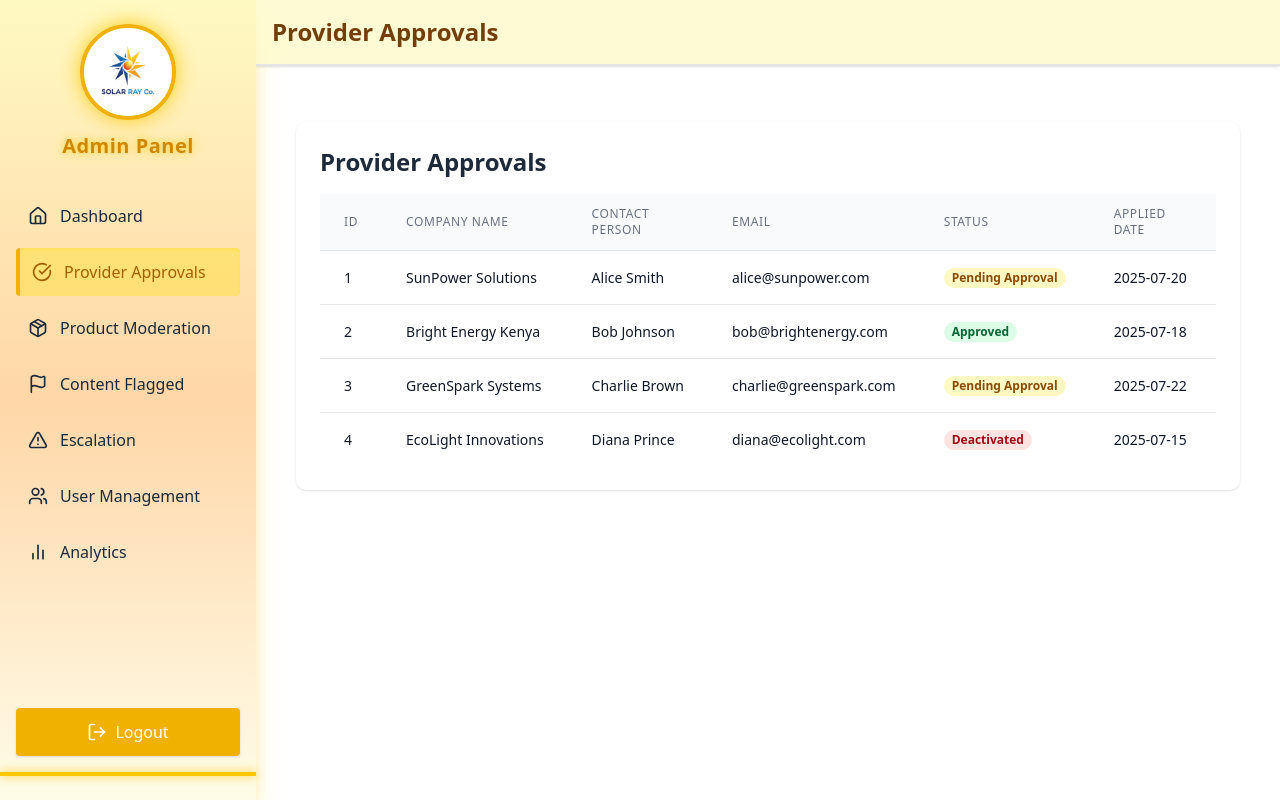
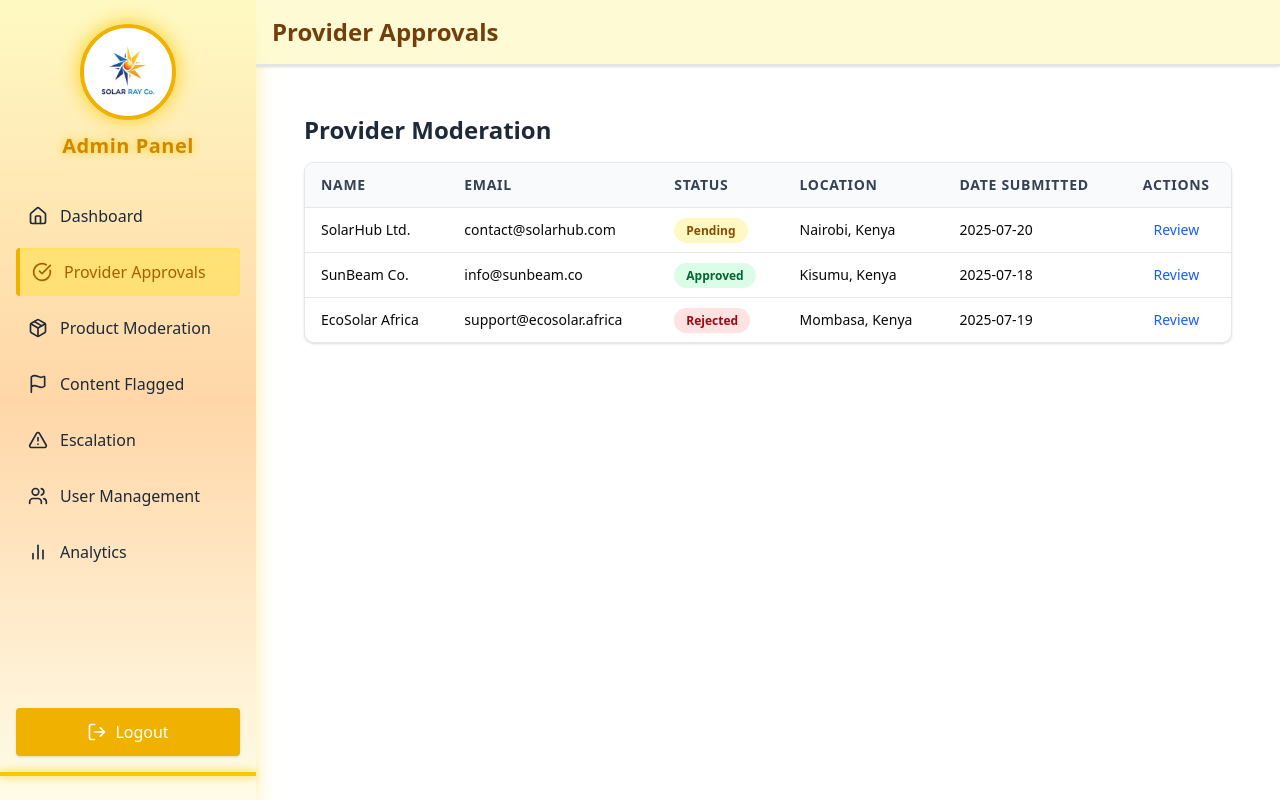
Before and after one commit to Michael-Munga/Ray-Solar-Solutions-Frontend, a React (Vite) app: page /providers in a window 1280 px wide. Built offline with nearby package versions, Linux system fonts and the light colour scheme.

Commit message:
Displays provider information in a styled table with status badges

```diff
--- /dev/null
+++ b/src/components/StatusPill.jsx
@@ -0,0 +1,16 @@
+const StatusPill = ({ status }) => {
+  const colors = {
+    'Approved': 'bg-green-100 text-green-800',
+    'Pending Approval': 'bg-yellow-100 text-yellow-800',
+    'Rejected': 'bg-red-100 text-red-800',
+    'Deactivated': 'bg-gray-100 text-gray-700',
+  };
+
+  return (
+    <span className={`px-2 py-1 inline-flex text-xs font-semibold rounded-full ${colors[status] || 'bg-gray-200 text-gray-800'}`}>
+      {status}
+    </span>
+  );
+};
+
+export default StatusPill;
--- a/src/pages/admin/ProviderApproval.jsx
+++ b/src/pages/admin/ProviderApproval.jsx
@@ -1,189 +1,158 @@
 import React, { useState } from 'react';
-import { X } from 'lucide-react'; // For modal close icon
+import { motion } from 'framer-motion';
 
-function ProviderApproval() {
-  // Dummy Data for Providers
-  const [providers, setProviders] = useState([
-    { id: 1, company_name: 'SunPower Solutions', contact_person: 'Alice Smith', email: 'alice@sunpower.com', phone: '111-222-3333', status: 'Pending Approval', applied_date: '2025-07-20', address: '123 Solar St', city: 'Nairobi', country: 'Kenya' },
-    { id: 2, company_name: 'Bright Energy Kenya', contact_person: 'Bob Johnson', email: 'bob@brightenergy.com', phone: '444-555-6666', status: 'Approved', applied_date: '2025-07-18', address: '456 Bright Ave', city: 'Mombasa', country: 'Kenya' },
-    { id: 3, company_name: 'GreenSpark Systems', contact_person: 'Charlie Brown', email: 'charlie@greenspark.com', phone: '777-888-9999', status: 'Pending Approval', applied_date: '2025-07-22', address: '789 Spark Rd', city: 'Kisumu', country: 'Kenya' },
-    { id: 4, company_name: 'EcoLight Innovations', contact_person: 'Diana Prince', email: 'diana@ecolight.com', phone: '101-202-3030', status: 'Deactivated', applied_date: '2025-07-15', address: '101 Light Blvd', city: 'Nakuru', country: 'Kenya', deactivationReason: 'Failed compliance check.' },
-  ]);
+const providers = [
+  {
+    id: 1,
+    name: 'SolarHub Ltd.',
+    email: 'contact@solarhub.com',
+    status: 'Pending',
+    location: 'Nairobi, Kenya',
+    dateSubmitted: '2025-07-20',
+  },
+  {
+    id: 2,
+    name: 'SunBeam Co.',
+    email: 'info@sunbeam.co',
+    status: 'Approved',
+    location: 'Kisumu, Kenya',
+    dateSubmitted: '2025-07-18',
+  },
+  {
+    id: 3,
+    name: 'EcoSolar Africa',
+    email: 'support@ecosolar.africa',
+    status: 'Rejected',
+    location: 'Mombasa, Kenya',
+    dateSubmitted: '2025-07-19',
+  },
+];
 
-  const [isModalOpen, setIsModalOpen] = useState(false);
-  const [selectedProvider, setSelectedProvider] = useState(null);
-  const [actionType, setActionType] = useState(null); // 'view', 'approve', 'deactivate', 'reject'
-  const [reasonInput, setReasonInput] = useState('');
-
-  const handleViewDetails = (provider) => {
-    setSelectedProvider(provider);
-    setActionType('view');
-    setIsModalOpen(true);
+const statusColors = {
+  Pending: 'bg-yellow-100 text-yellow-800',
+  Approved: 'bg-green-100 text-green-800',
+  Rejected: 'bg-red-100 text-red-800',
+  Deactivated: 'bg-gray-200 text-gray-600',
 };
 
-  const handleApproveClick = (provider) => {
+export default function ProviderApproval() {
+  const [selectedProvider, setSelectedProvider] = useState(null);
+  const [modalOpen, setModalOpen] = useState(false);
+  const [reason, setReason] = useState('');
+
+  const openModal = (provider) => {
     setSelectedProvider(provider);
-    setActionType('approve');
-    setIsModalOpen(true);
+    setModalOpen(true);
   };
 
-  const handleDeactivateClick = (provider) => {
-    setSelectedProvider(provider);
-    setActionType('deactivate');
-    setIsModalOpen(true);
+  const closeModal = () => {
+    setSelectedProvider(null);
+    setReason('');
+    setModalOpen(false);
   };
 
-  const handleRejectClick = (provider) => {
-    setSelectedProvider(provider);
-    setActionType('reject');
-    setIsModalOpen(true);
-  };
-
-  const confirmAction = () => {
-    // api request
-    if (!selectedProvider) return;
-
-    let newStatus;
-    let message = '';
-    const updatedProviders = providers.map(p => {
-      if (p.id === selectedProvider.id) {
-        if (actionType === 'approve') {
-          newStatus = 'Approved';
-          message = `Provider '${p.company_name}' approved!`;
-          return { ...p, status: newStatus, deactivationReason: '' }; // Clear any old deactivation reason
-        } else if (actionType === 'deactivate') {
-          if (!reasonInput) { alert('Reason is required for deactivation.'); return p; }
-          newStatus = 'Deactivated';
-          message = `Provider '${p.company_name}' deactivated.`;
-          return { ...p, status: newStatus, deactivationReason: reasonInput };
-        } else if (actionType === 'reject') {
-          if (!reasonInput) { alert('Reason is required for rejection.'); return p; }
-          newStatus = 'Rejected';
-          message = `Provider '${p.company_name}' rejected.`;
-          return { ...p, status: newStatus, rejectionReason: reasonInput };
-        }
-      }
-      return p;
-    });
-
-    setProviders(updatedProviders);
-    setIsModalOpen(false);
-    setSelectedProvider(null);
-    setReasonInput('');
-    alert(message + " (Simulated)");
+  const handleAction = (action) => {
+    console.log(`${action} provider ID ${selectedProvider?.id} for reason: ${reason}`);
+    closeModal();
   };
 
   return (
-    <div className="container mx-auto px-4 py-8">
-      <div className="bg-white rounded-lg shadow p-6 mb-6">
-        <h2 className="text-2xl font-semibold text-gray-800 mb-4">Provider Approvals</h2>
-        <div className="overflow-x-auto">
-          <table className="min-w-full divide-y divide-gray-200">
-            <thead className="bg-gray-50">
-              <tr>
-                <th className="px-6 py-3 text-left text-xs font-medium text-gray-500 uppercase tracking-wider">ID</th>
-                <th className="px-6 py-3 text-left text-xs font-medium text-gray-500 uppercase tracking-wider">Company Name</th>
-                <th className="px-6 py-3 text-left text-xs font-medium text-gray-500 uppercase tracking-wider">Contact Person</th>
-                <th className="px-6 py-3 text-left text-xs font-medium text-gray-500 uppercase tracking-wider">Email</th>
-                <th className="px-6 py-3 text-left text-xs font-medium text-gray-500 uppercase tracking-wider">Status</th>
-                <th className="px-6 py-3 text-left text-xs font-medium text-gray-500 uppercase tracking-wider">Applied Date</th>
-                <th className="px-6 py-3 text-left text-xs font-medium text-gray-500 uppercase tracking-wider">Actions</th>
+    <div className="p-6">
+      <motion.h2
+        className="text-2xl font-semibold mb-4 text-gray-800"
+        initial={{ opacity: 0, y: -10 }}
+        animate={{ opacity: 1, y: 0 }}
+        transition={{ duration: 0.4 }}
+      >
+        Provider Moderation
+      </motion.h2>
+
+      <div className="overflow-x-auto bg-white shadow rounded-lg border border-gray-200">
+        <table className="min-w-full table-auto text-sm text-left">
+          <thead className="bg-slate-50">
+            <tr className="text-gray-700 uppercase tracking-wider">
+              <th className="px-4 py-3">Name</th>
+              <th className="px-4 py-3">Email</th>
+              <th className="px-4 py-3">Status</th>
+              <th className="px-4 py-3">Location</th>
+              <th className="px-4 py-3">Date Submitted</th>
+              <th className="px-4 py-3 text-center">Actions</th>
             </tr>
           </thead>
-            <tbody className="bg-white divide-y divide-gray-200">
+          <tbody>
             {providers.map((provider) => (
-                <tr key={provider.id}>
-                  <td className="px-6 py-4 whitespace-nowrap text-sm text-gray-900">{provider.id}</td>
-                  <td className="px-6 py-4 whitespace-nowrap text-sm text-gray-900">{provider.company_name}</td>
-                  <td className="px-6 py-4 whitespace-nowrap text-sm text-gray-900">{provider.contact_person}</td>
-                  <td className="px-6 py-4 whitespace-nowrap text-sm text-gray-900">{provider.email}</td>
-                  <td className="px-6 py-4 whitespace-nowrap text-sm text-gray-900">
-                    <span className={`px-2 inline-flex text-xs leading-5 font-semibold rounded-full ${
-                      provider.status === 'Approved' ? 'bg-green-100 text-green-800' :
-                      provider.status === 'Pending Approval' ? 'bg-yellow-100 text-yellow-800' :
-                      provider.status === 'Deactivated' ? 'bg-red-100 text-red-800' :
-                      'bg-gray-100 text-gray-800'
-                    }`}>
+              <tr
+                key={provider.id}
+                className="hover:bg-gray-50 transition border-t border-gray-200"
+              >
+                <td className="px-4 py-3 font-medium">{provider.name}</td>
+                <td className="px-4 py-3">{provider.email}</td>
+                <td className="px-4 py-3">
+                  <span
+                    className={`px-3 py-1 text-xs font-semibold rounded-full ${
+                      statusColors[provider.status] || 'bg-gray-100 text-gray-700'
+                    }`}
+                  >
                     {provider.status}
                   </span>
                 </td>
-                  <td className="px-6 py-4 whitespace-nowrap text-sm text-gray-900">{provider.applied_date}</td>
-                  <td className="px-6 py-4 whitespace-nowrap text-sm font-medium">
-                    <button onClick={() => handleViewDetails(provider)} className="text-blue-600 hover:text-blue-900 mr-2">View</button>
-                    {provider.status === 'Pending Approval' && (
-                      <>
-                        <button onClick={() => handleApproveClick(provider)} className="text-green-600 hover:text-green-900 mr-2">Approve</button>
-                        <button onClick={() => handleRejectClick(provider)} className="text-red-600 hover:text-red-900">Reject</button>
-                      </>
-                    )}
-                    {provider.status === 'Approved' && (
-                        <button onClick={() => handleDeactivateClick(provider)} className="text-orange-600 hover:text-orange-900">Deactivate</button>
-                    )}
-                    {provider.status === 'Deactivated' && (
-                        <button onClick={() => handleApproveClick(provider)} className="text-green-600 hover:text-green-900">Reactivate</button>
-                    )}
+                <td className="px-4 py-3">{provider.location}</td>
+                <td className="px-4 py-3">{provider.dateSubmitted}</td>
+                <td className="px-4 py-3 text-center">
+                  <button
+                    onClick={() => openModal(provider)}
+                    className="text-blue-600 hover:underline text-sm"
+                  >
+                    Review
+                  </button>
                 </td>
               </tr>
             ))}
           </tbody>
         </table>
       </div>
-      </div>
 
-      {/* Basic Modal Implementation */}
-      {isModalOpen && selectedProvider && (
-        <div className="fixed inset-0 bg-gray-600 bg-opacity-50 flex justify-center items-center z-50 p-4">
-          <div className="bg-white rounded-lg shadow-xl w-full max-w-lg mx-auto overflow-hidden">
-            <div className="flex justify-between items-center p-4 border-b">
-              <h3 className="text-xl font-semibold text-gray-800">
-                {actionType === 'view' ? 'Provider Details' :
-                 actionType === 'approve' ? 'Confirm Approval' :
-                 actionType === 'deactivate' ? 'Deactivate Provider' :
-                 actionType === 'reject' ? 'Reject Provider' : 'Action'}
+      {modalOpen && selectedProvider && (
+        <div className="fixed inset-0 z-50 flex items-center justify-center bg-black/50 px-4">
+          <div className="bg-white w-full max-w-md p-6 rounded-xl shadow-lg space-y-4">
+            <h3 className="text-lg font-semibold text-gray-800">
+              Review Provider: {selectedProvider.name}
             </h3>
-              <button onClick={() => setIsModalOpen(false)} className="text-gray-500 hover:text-gray-700">
-                <X size={24} />
+            <p className="text-sm text-gray-600 mb-2">
+              Choose an action and provide a reason below:
+            </p>
+            <textarea
+              value={reason}
+              onChange={(e) => setReason(e.target.value)}
+              placeholder="Write a reason here..."
+              className="w-full p-3 border rounded-md text-sm focus:outline-none focus:ring-2 focus:ring-yellow-400"
+              rows={3}
+            />
+            <div className="flex justify-end space-x-3 pt-2">
+              <button
+                onClick={() => handleAction('Approved')}
+                className="px-4 py-2 text-sm font-medium bg-green-600 text-white rounded hover:bg-green-700 transition"
+              >
+                Approve
               </button>
-            </div>
-            <div className="p-4">
-              {actionType === 'view' && (
-                <>
-                  <p><strong>Company Name:</strong> {selectedProvider.company_name}</p>
-                  <p><strong>Contact Person:</strong> {selectedProvider.contact_person}</p>
-                  <p><strong>Email:</strong> {selectedProvider.email}</p>
-                  <p><strong>Phone:</strong> {selectedProvider.phone}</p>
-                  <p><strong>Status:</strong> {selectedProvider.status}</p>
-                  <p><strong>Address:</strong> {selectedProvider.address}, {selectedProvider.city}, {selectedProvider.country}</p>
-                  <p><strong>Applied On:</strong> {selectedProvider.applied_date}</p>
-                  {selectedProvider.deactivationReason && <p className="text-red-600"><strong>Reason:</strong> {selectedProvider.deactivationReason}</p>}
-                </>
-              )}
-              {actionType === 'approve' && (
-                <p>Are you sure you want to approve **{selectedProvider.company_name}**?</p>
-              )}
-              {(actionType === 'deactivate' || actionType === 'reject') && (
-                <div>
-                  <p>Please provide a reason for {actionType}ing **{selectedProvider.company_name}**:</p>
-                  <textarea
-                    className="w-full mt-2 p-2 border rounded resize-y"
-                    rows="3"
-                    value={reasonInput}
-                    onChange={(e) => setReasonInput(e.target.value)}
-                    placeholder="Enter reason here..."
-                  />
-                </div>
-              )}
-            </div>
-            <div className="p-4 border-t flex justify-end space-x-2">
-              <button onClick={() => setIsModalOpen(false)} className="px-4 py-2 bg-gray-300 text-gray-800 rounded hover:bg-gray-400">Cancel</button>
-              {actionType !== 'view' && (
-                <button onClick={confirmAction} className={`px-4 py-2 rounded text-white ${
-                  actionType === 'approve' ? 'bg-green-600 hover:bg-green-700' :
-                  (actionType === 'deactivate' || actionType === 'reject') ? 'bg-red-600 hover:bg-red-700' : ''
-                }`}>
-                  {actionType === 'approve' ? 'Approve' : 'Confirm'}
+              <button
+                onClick={() => handleAction('Deactivated')}
+                className="px-4 py-2 text-sm font-medium bg-gray-500 text-white rounded hover:bg-gray-600 transition"
+              >
+                Deactivate
               </button>
-              )}
+              <button
+                onClick={() => handleAction('Rejected')}
+                className="px-4 py-2 text-sm font-medium bg-red-600 text-white rounded hover:bg-red-700 transition"
+              >
+                Reject
+              </button>
+              <button
+                onClick={closeModal}
+                className="px-4 py-2 text-sm font-medium bg-slate-200 text-gray-700 rounded hover:bg-slate-300 transition"
+              >
+                Cancel
+              </button>
             </div>
           </div>
         </div>
@@ -191,5 +160,3 @@ function ProviderApproval() {
     </div>
   );
 }
-
-export default ProviderApproval;
```
Lines whose indentation alone changed are shown as unchanged.
